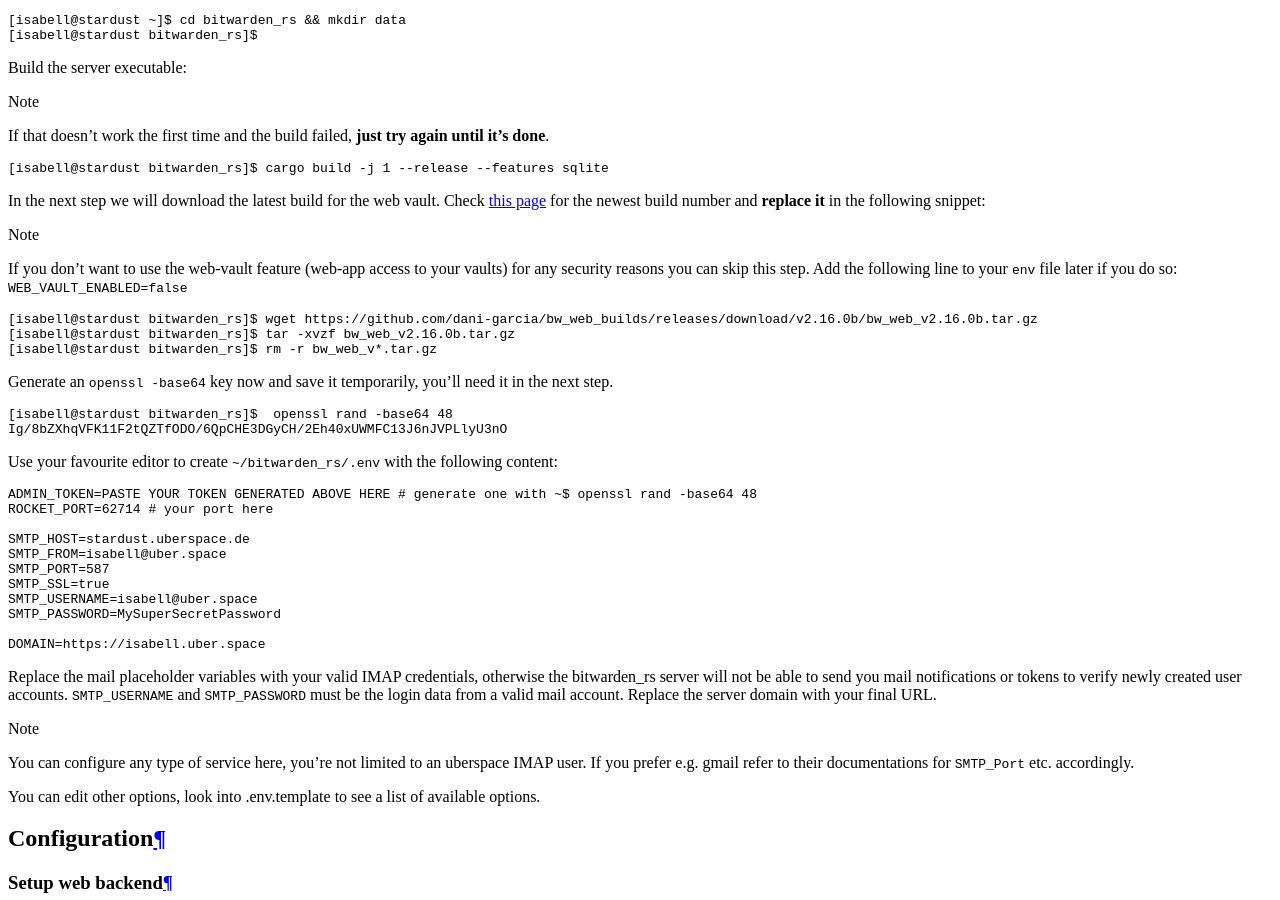
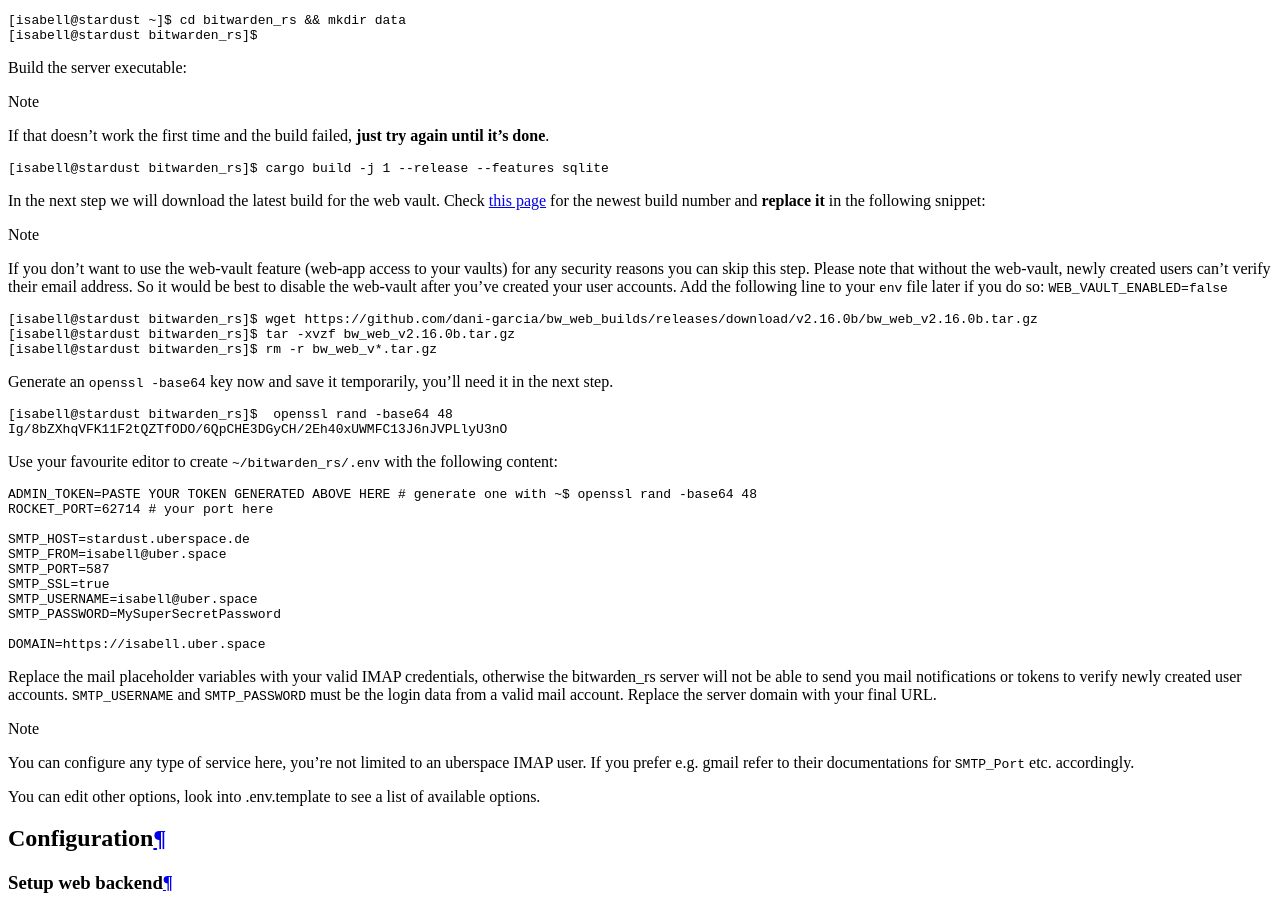
Before and after one commit to Uberspace/lab, a Sphinx documentation site: the page built from source/guide_bitwarden.rst, in a window 1280 px wide and 900 px high, scrolled down 5089 px. Built offline with Sphinx 7.4.7 and the Read the Docs theme 2.0.0, drawn with Linux system fonts in a browser that asks for light colours.

Commit message:
[bitwarden_rs] add note web-vault

```diff
--- a/source/guide_bitwarden.rst
+++ b/source/guide_bitwarden.rst
@@ -96,7 +96,7 @@
 
 In the next step we will download the latest build for the web vault. Check `this page`_ for the newest build number and **replace it** in the following snippet:
 
-.. note :: If you don't want to use the web-vault feature (web-app access to your vaults) for any security reasons you can skip this step. Add the following line to your ``env`` file later if you do so:
+.. note :: If you don't want to use the web-vault feature (web-app access to your vaults) for any security reasons you can skip this step. Please note that without the web-vault, newly created users can't verify their email address. So it would be best to disable the web-vault after you've created your user accounts. Add the following line to your ``env`` file later if you do so:
   ``WEB_VAULT_ENABLED=false``
 
 .. code-block:: console
```
